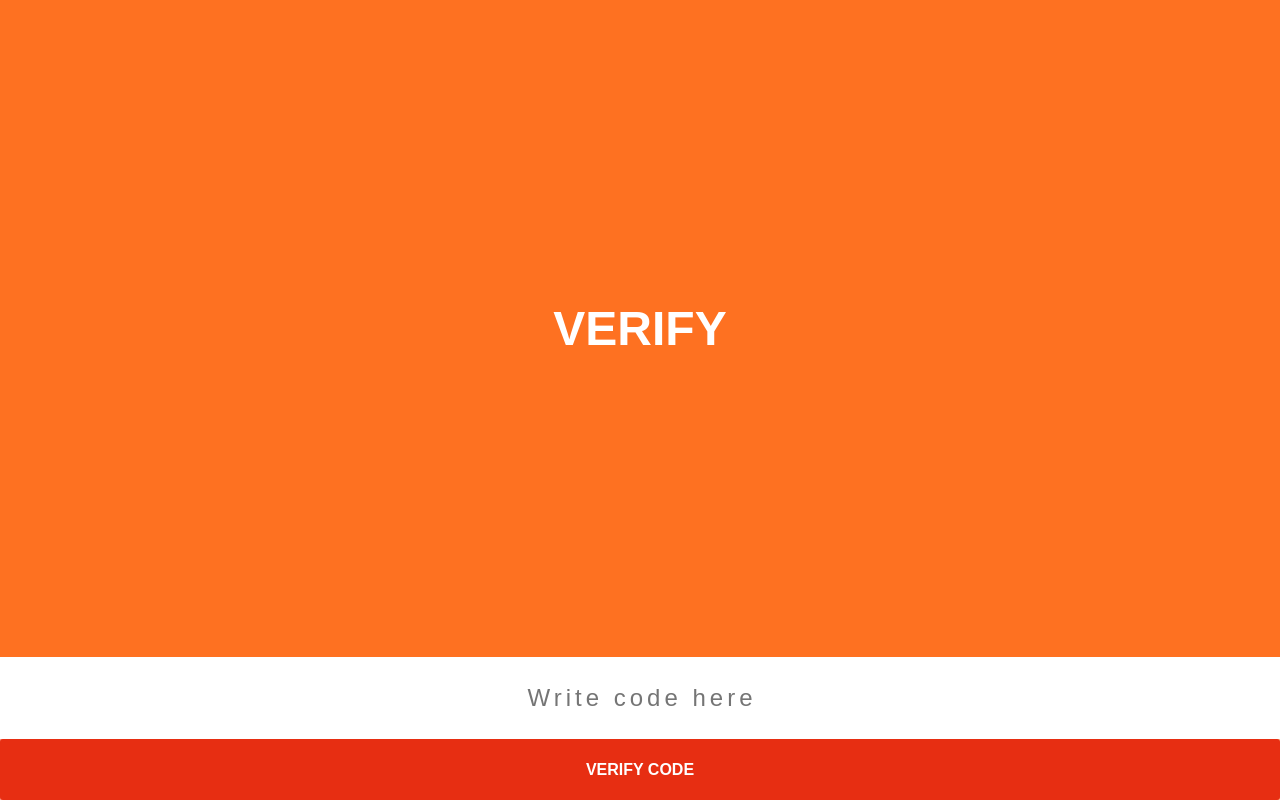
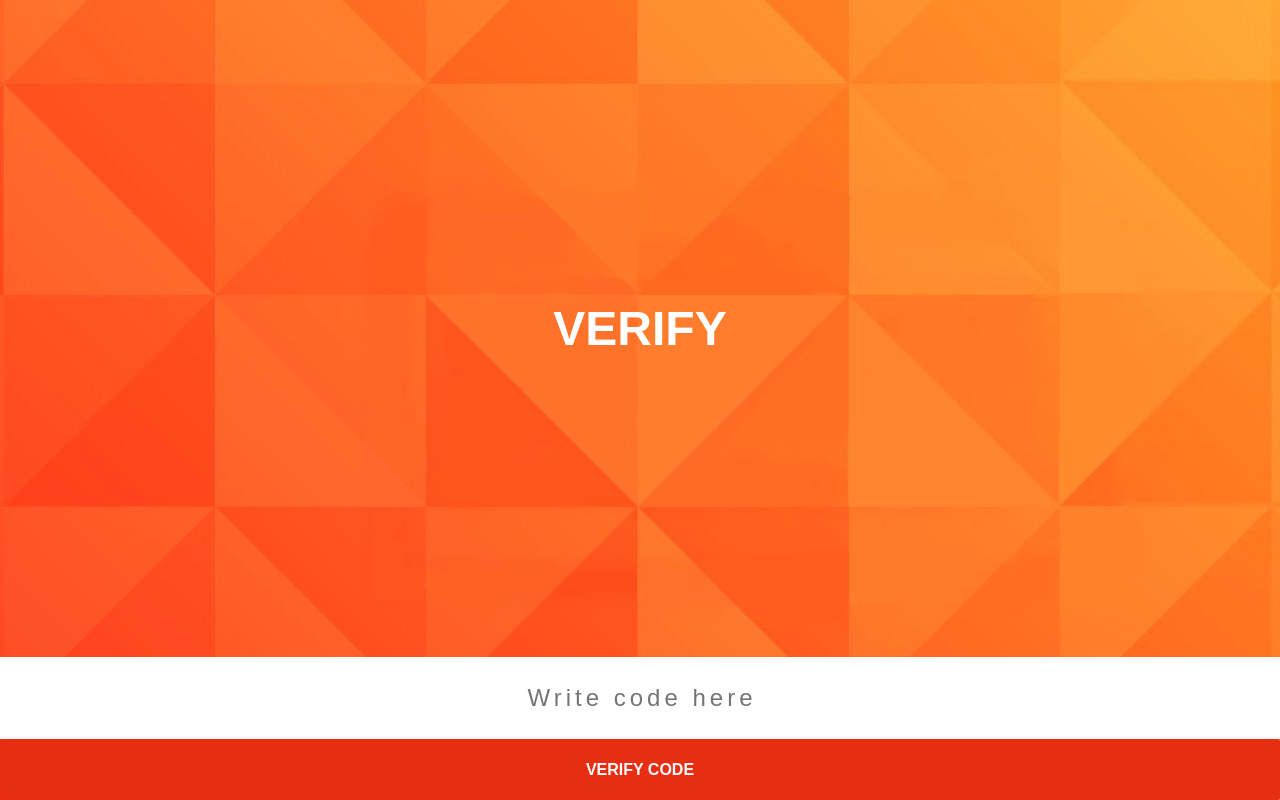
Before and after one commit to sandraottersten/ticketapp, a Vue app: page /verify in a window 1280 px wide. Built offline with nearby package versions, Linux system fonts and the light colour scheme; no server answers; a web font is replaced by a local one.

Commit message:
background header

```diff
--- a/src/components/event-item.vue
+++ b/src/components/event-item.vue
@@ -83,7 +83,7 @@
     font-size: .9rem;
   }
   #soldout {
-    background: red;
+    background: rgb(251, 78, 60);
     color: white;
     padding: 2px;
   }
--- a/src/views/Admin.vue
+++ b/src/views/Admin.vue
@@ -115,7 +115,6 @@
     border-bottom: 1px solid black;
   }
   .addevent {
-    background: rgba(255, 255, 255, 0.5);
     background-size: 100%;
     font-family: 'Montserrat', sans-serif;
     padding: 0 20px;
@@ -138,6 +137,7 @@
     padding-bottom: 10px;
     margin-bottom: 2rem;
     text-align: center;
+    width: 80%;
   }
 
   input {
@@ -149,7 +149,6 @@
     padding: 10px;
   }
   h1 {
-    background-color: rgb(254, 113, 33);
     padding: 30px;
     margin: 0;
   }
--- a/src/views/Confirm.vue
+++ b/src/views/Confirm.vue
@@ -67,7 +67,6 @@ export default {
 #confirm {
   display: flex;
   flex-direction: column;
-  background-color: white;
   height: 100vh;
   justify-content: flex-end;
 }
@@ -78,6 +77,8 @@ export default {
   background-color: white;
   flex-direction: column;
   flex:1;
+  background-color: white;
+
 }
 
 .price { grid-area: price; }
@@ -91,7 +92,7 @@ export default {
   'price price price price price price'
   'left left number number right right';
   grid-gap: 2px;
-  margin: 30px 0px 0px;
+  margin: 0px;
   background-image: url('../assets/background.jpg');
   background-size: 100%;
   text-align: center;
@@ -104,7 +105,6 @@ export default {
 }
 
 header {
-  background-color: rgb(254, 113, 33);
 }
 
 h1 {
--- a/src/views/Events.vue
+++ b/src/views/Events.vue
@@ -63,12 +63,9 @@ export default {
     display: block;
     overflow-y: scroll;
     height: 510px;
-    background-color: white;
+    background: rgb(255, 255, 255);
     width: 100vw;
 
-  }
-  header {
-    background-color: rgb(254, 113, 33);
   }
   #input {
     background: rgba(255, 255, 255, 0.5);
--- a/src/views/Verify.vue
+++ b/src/views/Verify.vue
@@ -11,7 +11,7 @@
             <img v-if="verify==true" src="../assets/thumbsup.png" alt="thumb up">
             <img v-if="verify==false" src="../assets/thumbsdown.png" alt="thumb up">
         </section>
-        <div>
+        <div >
           <input type="text" name="code" placeholder="Write code here" :value="code.toUpperCase()" @input="code = $event.target.value.toUpperCase()" :maxlength="codeLength" />
           <a href="#" class="btn" @click="verifyTicket">Verify code</a>
         </div>
@@ -56,7 +56,6 @@ export default {
     display: flex;
     flex-direction: column;
     height: 100vh;
-    background: rgba(255, 255, 255, 0.5);
 
   }
   header {
@@ -70,18 +69,15 @@ export default {
     flex-direction: column;
   }
   .verification {
-    margin: auto;
     font-size: 1.2rem;
     font-style: italic;
     padding: 2rem;
     text-align: center;
+    background: rgba(255, 255, 255, .5);
   }
   h1 {
     padding: 20px;
     margin: 0;
-  }
-  header {
-    background-color: rgb(254, 113, 33);
   }
 
   img {
```
